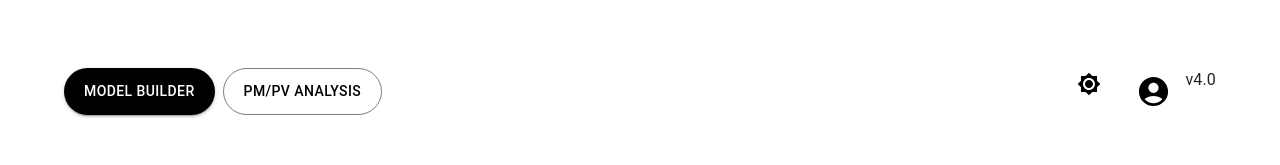
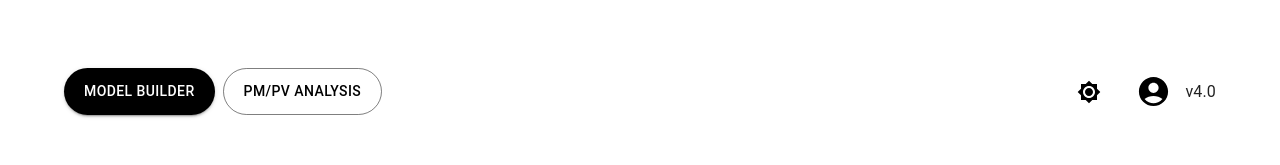
Before and after one commit to BenjaminClerk9938/sap2000-model-builder, a React (Create React App) app: page / in a window 1280 px wide. Shown: the top 165 px of the page. Built offline with nearby package versions, Linux system fonts and the light colour scheme.

Commit message:
header is modified

```diff
--- a/src/components/Header.js
+++ b/src/components/Header.js
@@ -30,7 +30,7 @@ const Header = ({ darkMode, handleThemeChange }) => {
       </Box>
       <Box
         display="flex"
-        alignItems="start"
+        alignItems="center"
         textAlign={"left"}
         justifyContent="space-between"
       >
```
